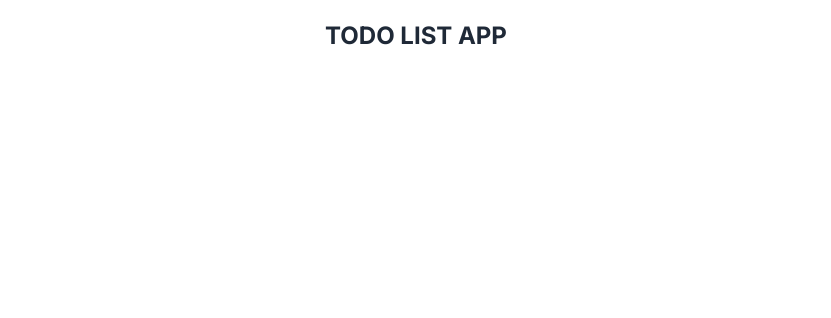
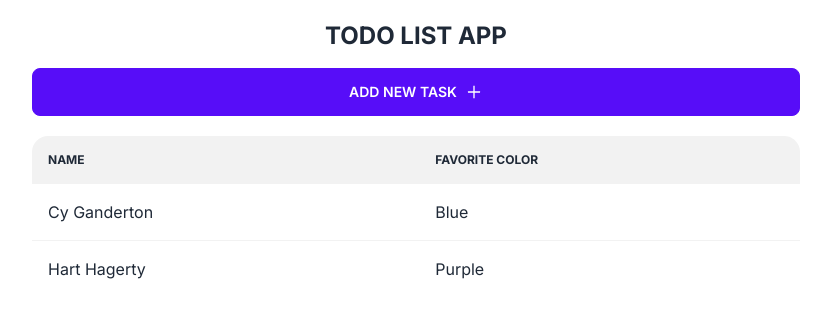
Before and after one commit to AmDMasterDev/todo-list-app-basic, a Next.js app: page / in a window 1280 px wide. Shown: the top 318 px of the page, without its empty margins (224-1055 px from the left). Built offline with nearby package versions, Linux system fonts and the light colour scheme; data requests are answered from the project's data file.

Commit message:
tasks and todolist added

```diff
--- /dev/null
+++ b/api.ts
@@ -0,0 +1,10 @@
+import { todo } from "node:test";
+import { ITask } from "./model/task";
+
+const baseUrl = 'http://localhost:3001';
+
+export const getAllTodos = async (): Promise<ITask[]> => {
+    const res = await fetch(`${baseUrl}/tasks`);
+    const todos = await res.json();
+    return todos;
+}
--- a/app/page.tsx
+++ b/app/page.tsx
@@ -1,11 +1,17 @@
-import Image from 'next/image'
+import { getAllTodos } from "@/api"
+import AddTask from "@/components/AddTask"
+import TodoList from "@/components/TodoList"
 
-export default function Home() {
+export default async function Home() {
+  const tasks = await getAllTodos();
+
   return (
     <main className="max-w-3xl mx-auto mt-4">
       <div className='text-center my-5 flex flex-col gap-4'>
         <h1 className='text-2xl font-bold'>TODO LIST APP</h1>
+        <AddTask />
       </div>
+      <TodoList />
     </main>
   )
 }
--- /dev/null
+++ b/components/AddTask.tsx
@@ -0,0 +1,11 @@
+import { AiOutlinePlus } from 'react-icons/ai'
+
+function AddTask() {
+  return (
+    <div>
+        <button className='btn btn-primary w-full'>Add New Task <AiOutlinePlus className='ml-2' size={18} /></button>
+    </div>
+  )
+}
+
+export default AddTask
--- /dev/null
+++ b/components/TodoList.tsx
@@ -0,0 +1,31 @@
+import React from 'react'
+
+function TodoList() {
+  return (
+    <div className="overflow-x-auto">
+        <table className="table w-full">
+            {/* head */}
+            <thead>
+            <tr>
+                <th>Name</th>
+                <th>Favorite Color</th>
+            </tr>
+            </thead>
+            <tbody>
+            {/* row 1 */}
+            <tr>
+                <td>Cy Ganderton</td>
+                <td>Blue</td>
+            </tr>
+            {/* row 2 */}
+            <tr>
+                <td>Hart Hagerty</td>
+                <td>Purple</td>
+            </tr>
+            </tbody>
+        </table>
+    </div>
+  )
+}
+
+export default TodoList
--- /dev/null
+++ b/data/todos.json
@@ -0,0 +1,16 @@
+{
+    "tasks": [
+        {
+            "id":1,
+            "text":"Buy milk with some orange"
+        },
+        {
+            "id":2,
+            "text":"Go shopping"
+        },
+        {
+            "id":3,
+            "text":"Sleep time"
+        }
+    ]
+}
--- /dev/null
+++ b/model/task.ts
@@ -0,0 +1,4 @@
+export interface ITask {
+    id: String,
+    text: String
+}
--- a/tailwind.config.js
+++ b/tailwind.config.js
@@ -5,14 +5,9 @@ module.exports = {
     "./pages/**/*.{js,ts,jsx,tsx,mdx}",
     "./components/**/*.{js,ts,jsx,tsx,mdx}"
   ],
-  theme: {
-    extend: {
-      backgroundImage: {
-        'gradient-radial': 'radial-gradient(var(--tw-gradient-stops))',
-        'gradient-conic':
-          'conic-gradient(from 180deg at 50% 50%, var(--tw-gradient-stops))',
-      },
-    },
+  theme: {},
+  plugins: [require('daisyui')],
+  daisyui: {
+    themes: false,
   },
-  plugins: [require('daisyui')],
 }
```
Also changed, not shown: package.json (+6 -1 lines), app/layout.tsx (line endings or trailing spaces), 1 other file (tests, documents, lock files or other folders).
